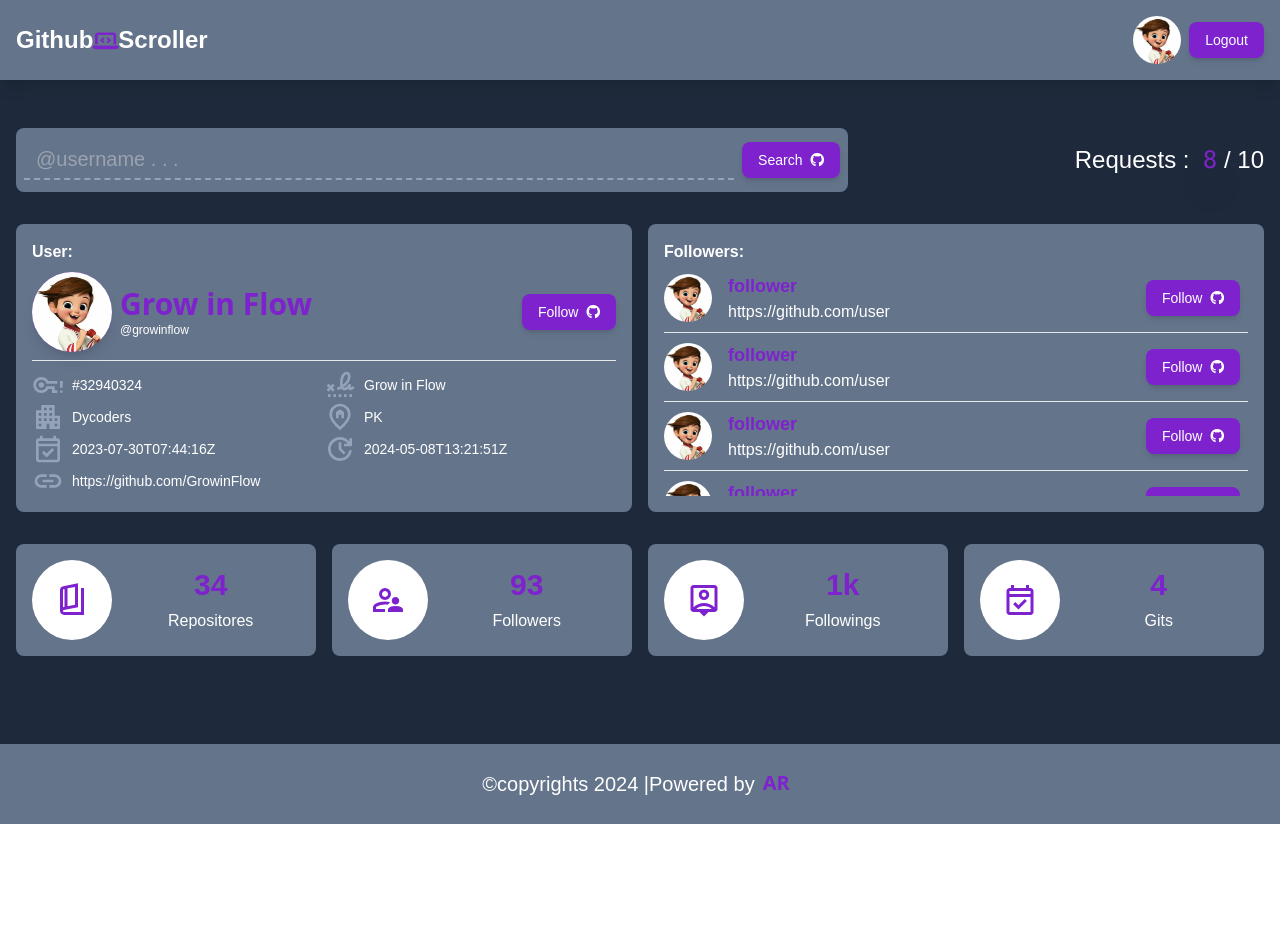
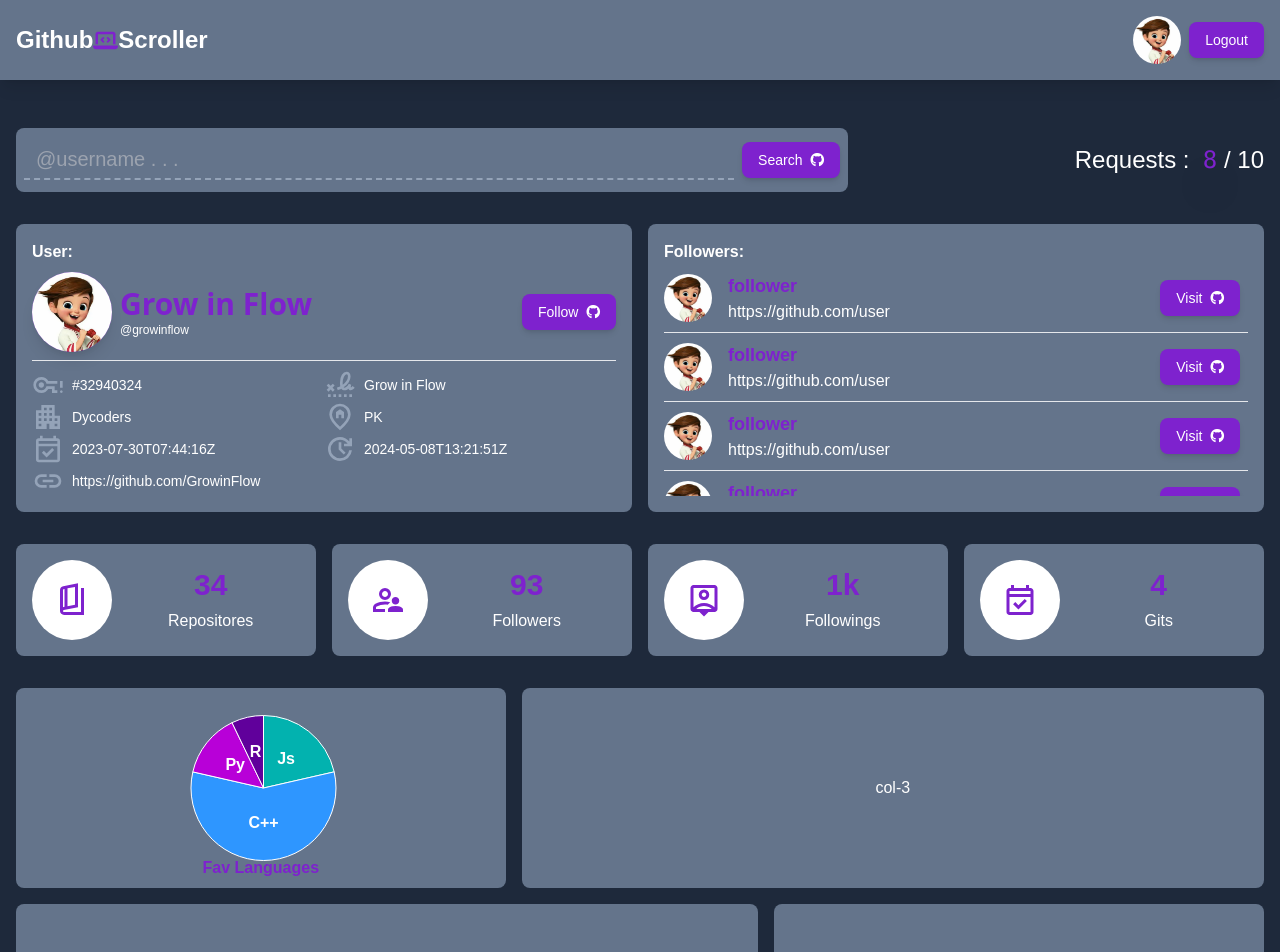
Before and after one commit to GrowinFlow/github-scroller, a React (Create React App) app: page / in a window 1280 px wide. Shown: the top 952 px of the page. Before the commit the page ends 824 px from the top, so only its background shows below. Built offline with nearby package versions, Linux system fonts and the light colour scheme; a web font is replaced by a local one.

Commit message:
f-Pie chart

```diff
--- a/package.json
+++ b/package.json
@@ -3,6 +3,11 @@
   "version": "0.1.0",
   "private": true,
   "dependencies": {
+    "@emotion/react": "^11.11.4",
+    "@emotion/styled": "^11.11.5",
+    "@mui/material": "^5.15.19",
+    "@mui/styled-engine-sc": "^6.0.0-alpha.18",
+    "@mui/x-charts": "^7.5.1",
     "@testing-library/jest-dom": "^5.17.0",
     "@testing-library/react": "^13.4.0",
     "@testing-library/user-event": "^13.5.0",
@@ -10,6 +15,7 @@
     "react-copy-to-clipboard": "^5.1.0",
     "react-dom": "^18.3.1",
     "react-scripts": "5.0.1",
+    "styled-components": "^6.1.11",
     "web-vitals": "^2.1.4"
   },
   "scripts": {
--- /dev/null
+++ b/src/Component/GithubGraphs.js
@@ -0,0 +1,41 @@
+import React from 'react'
+import Pie from './Graphs/Pie'
+
+
+function GithubGraphs() {
+  return (
+    <>
+    <div className="grid grid-cols-1 grid-rows-auto md:grid-rows-2 md:grid-cols-3 lg:grid-cols-5 gap-4 min-h-72">
+
+
+    <div className="col-span-1 lg:col-span-2 bg-slate-500 rounded-lg flex items-center justify-center flex-col">
+    <Pie/>
+    <div className="label absolute z-10">
+        <div className="l relative top-20 text-purple-700 font-bold">Fav Languages</div>
+    </div>
+    </div>
+
+    <div className="col-span-2 lg:col-span-3 bg-slate-500 rounded-lg flex items-center justify-center">col-3</div>
+
+
+    <div className="col-span-2 lg:col-span-3 bg-slate-500 rounded-lg flex items-center justify-center">col-3</div>
+
+    <div className="col-span-1 lg:col-span-2 bg-slate-500 rounded-lg flex items-center justify-center">col-2</div>
+
+
+
+
+
+
+
+
+
+
+
+
+    </div>
+    </>
+  )
+}
+
+export default GithubGraphs
--- /dev/null
+++ b/src/Component/Graphs/Pie.js
@@ -0,0 +1,51 @@
+import React, { useRef, useEffect } from 'react';
+import { PieChart } from '@mui/x-charts/PieChart';
+
+function Pie() {
+  const chartRef = useRef(null);
+
+  useEffect(() => {
+    if (chartRef.current) {
+      const svgElement = chartRef.current.querySelector('svg');
+      // Manipulate the viewBox here
+      svgElement.setAttribute('viewBox', '0 0 150 200'); // Change the viewBox
+    }
+  }, []);
+
+  const data = [
+    { id: 0, label: 'Js', value: 30 },
+    { id: 1, label: 'C++', value: 80 },
+    { id: 2, label: 'Py', value: 20 },
+    { id: 3, label: 'R', value: 10 },
+  ];
+
+  return (
+    <>
+
+    <div ref={chartRef}>
+      <PieChart
+    series={[
+      {
+        data,
+        highlightScope: { faded: 'global', highlighted: 'item' },
+        faded: { innerRadius: 30, additionalRadius: -30, color: 'gray' },
+        type: 'pie',
+        arcLabel: 'label',
+      }
+    ]}
+    sx={{
+      '& .MuiPieArcLabel-root': {
+        fill: 'white', // Change label text color
+        fontWeight: 'bold', // Apply font weight
+      }
+    }}
+    slotProps={{legend: {hidden: true}}}
+    width={250}
+    height={200}
+      />
+    </div>
+    </>
+  );
+}
+
+export default Pie;
--- a/src/Component/PreComponent/Follower.js
+++ b/src/Component/PreComponent/Follower.js
@@ -20,7 +20,7 @@
                                 <button
                                     className='px-2 md:px-4 py-1 md:py-2 text-sm flex justify-center items-center gap-2 bg-purple-700 rounded-lg shadow-md active:bg-purple-900 hover:bg-purple-800  ring-4 ring-transparent active:ring-purple-500'
                                 >
-                                    Follow <i class="fa-brands fa-github text-white"></i>
+                                    Visit <i class="fa-brands fa-github text-white"></i>
                                 </button>
                             </div>
                     </div>
--- a/src/Layout/Header.js
+++ b/src/Layout/Header.js
@@ -8,7 +8,7 @@
   return (
     <>
 
-      <header className='h-20 flex justify-between items-center bg-slate-500 w-full mb-8 shadow-lg web-logo transition-all ease-in duration-100'>
+      <header className='h-20 sticky top-0 z-30 flex justify-between items-center bg-slate-500 w-full mb-8 shadow-lg web-logo transition-all ease-in duration-100'>
         <nav className='container mx-auto px-4 flex justify-between items-center'>
         <div className="logo text-xl md:text-2xl font-bold text-shadow-md text-white">Github
          <i class="fa-solid fa-laptop-code fa-bounce text-xl text-purple-700"></i>
--- a/src/Layout/Main.js
+++ b/src/Layout/Main.js
@@ -2,6 +2,7 @@
 import SearchArea from '../Component/SearchArea'
 import GitHubActivity from '../Component/GitHubActivity'
 import GithubUserFollwer from '../Component/GithubUserFollwer'
+import GithubGraphs from '../Component/GithubGraphs'
 
 
 function Main() {
@@ -12,6 +13,7 @@
       <SearchArea/>
       <GithubUserFollwer />
       <GitHubActivity />
+      <GithubGraphs />
 
 
 
```
Also changed, not shown: 2 other files (tests, documents, lock files or other folders).
